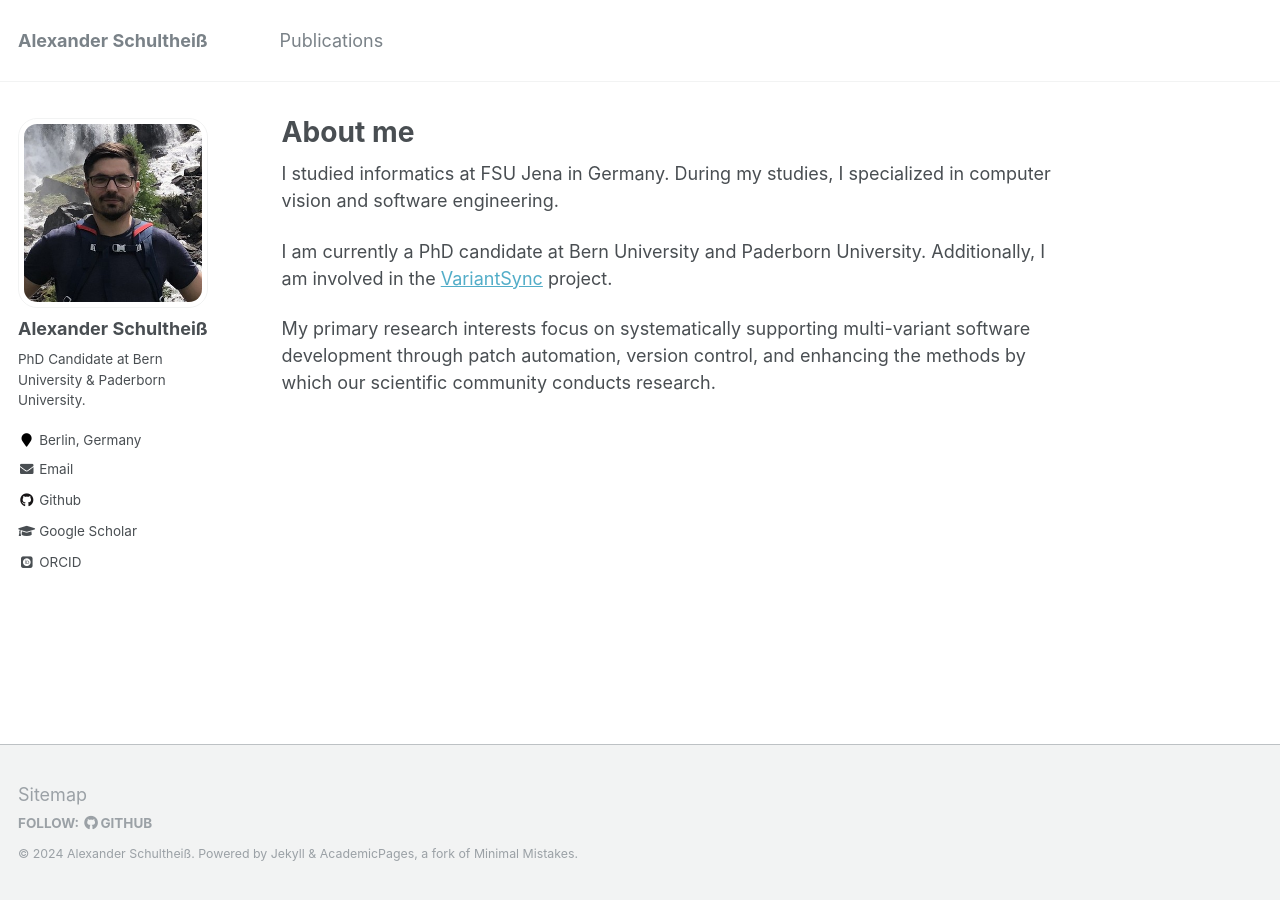
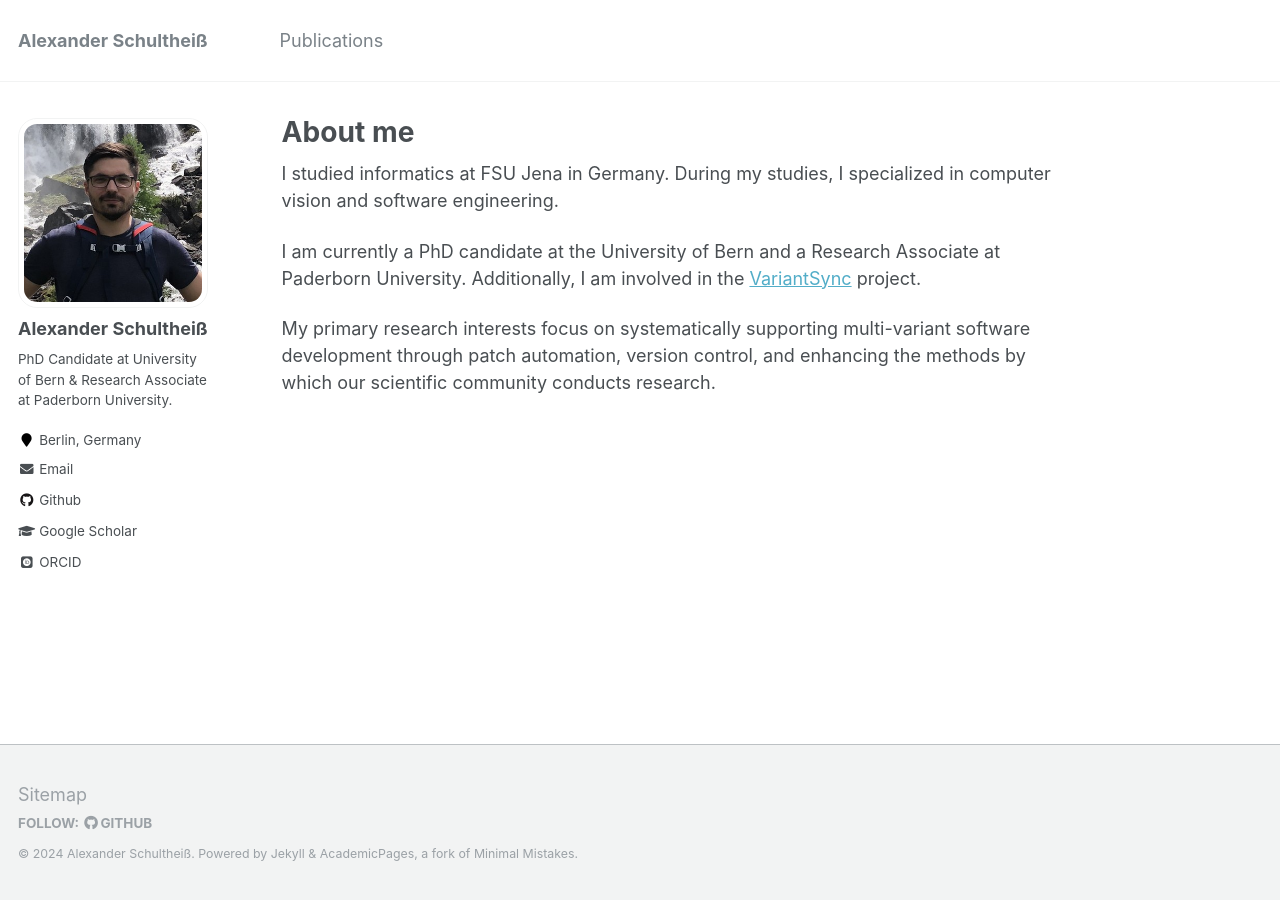
Before and after one commit to AlexanderSchultheiss/AlexanderSchultheiss.github.io, a Jekyll site: the page built from _pages/about.md, in a window 1280 px wide. Built offline with Jekyll 4.4.1, drawn with Linux system fonts in a browser that asks for light colours; some web fonts are replaced.

Commit message:
update about info

```diff
--- a/_config.yml
+++ b/_config.yml
@@ -82,7 +82,7 @@ analytics:
 author:
   name             : "Alexander Schultheiß"
   avatar           : "profile.jpeg"
-  bio              : "PhD Candidate at Bern University & Paderborn University."
+  bio              : "PhD Candidate at University of Bern & Research Associate at Paderborn University."
   location         : "Berlin, Germany"
   employer         :
   pubmed           : #"https://www.ncbi.nlm.nih.gov/pubmed/?term=john+snow"
--- a/_pages/about.md
+++ b/_pages/about.md
@@ -10,6 +10,6 @@ redirect_from:
 
 I studied informatics at FSU Jena in Germany. During my studies, I specialized in computer vision and software engineering.
 
-I am currently a PhD candidate at Bern University and Paderborn University. Additionally, I am involved in the [VariantSync](https://github.com/VariantSync) project.
+I am currently a PhD candidate at the University of Bern and a Research Associate at Paderborn University. Additionally, I am involved in the [VariantSync](https://github.com/VariantSync) project.
 
 My primary research interests focus on systematically supporting multi-variant software development through patch automation, version control, and enhancing the methods by which our scientific community conducts research.
```
